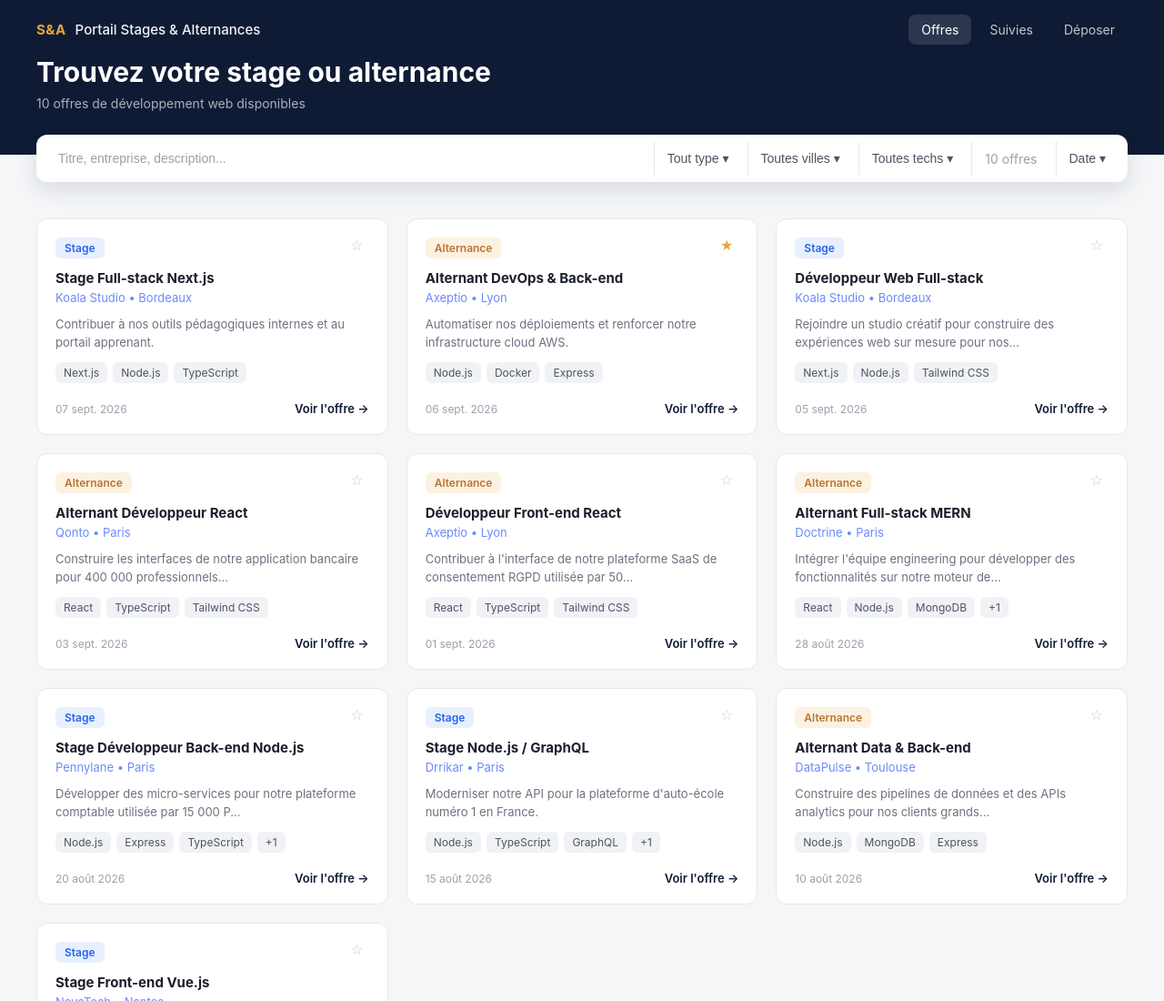
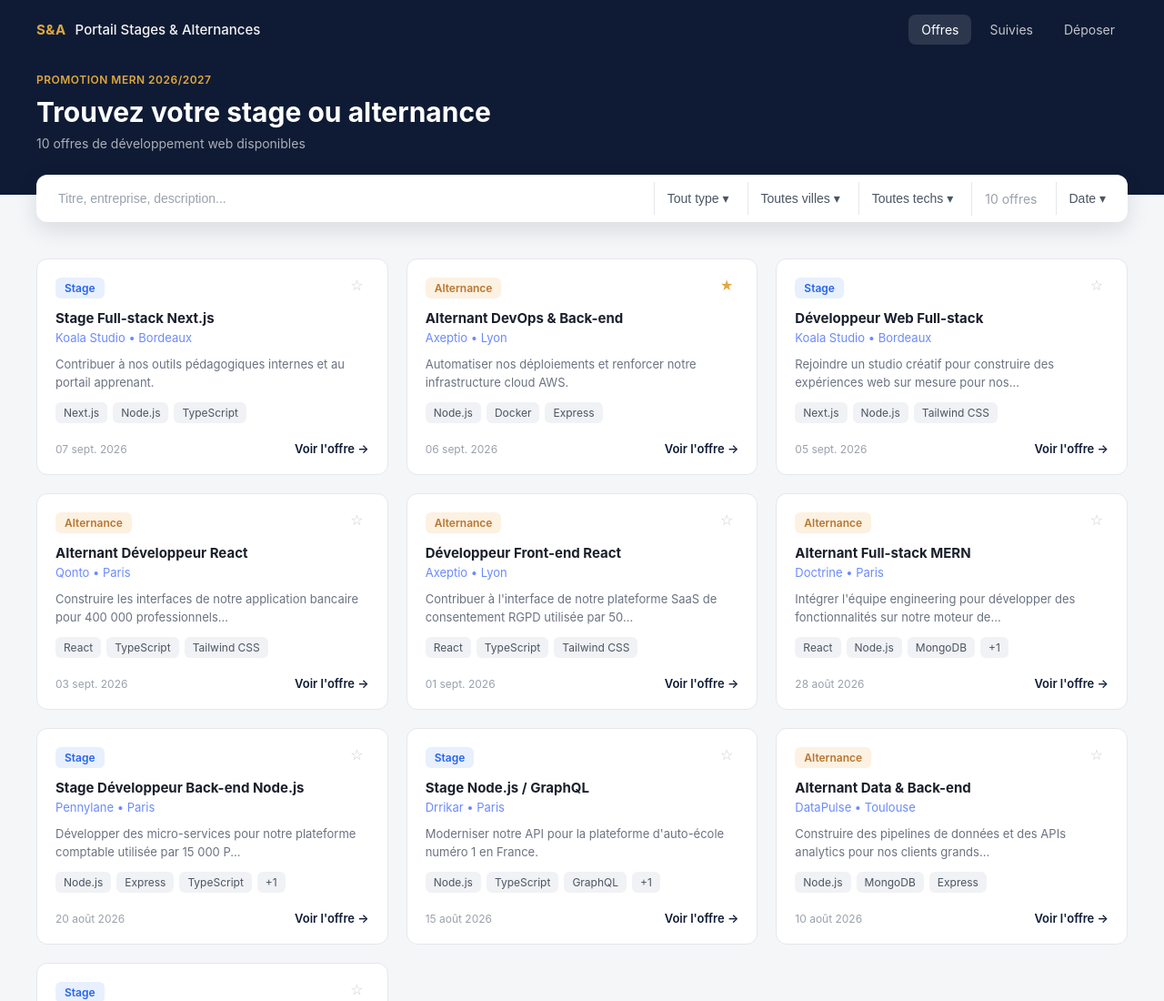
Before and after one commit to mohamedlfarh7-svg/job-boardJs, a plain HTML site: page index.html in a window 1280 px wide. Shown: the top 1100 px of the page at 91% size. Drawn offline with Linux system fonts and the light colour scheme.

Commit message:
style: update page styling

```diff
--- a/css/style.css
+++ b/css/style.css
@@ -24,6 +24,8 @@
     font-family: -apple-system, BlinkMacSystemFont, "Segoe UI", Roboto, Helvetica, Arial, sans-serif;
     background: var(--bg-page);
     color: var(--text-dark);
+       width: 100%;
+    height: 100%;
 }
 
 .topbar {
@@ -238,7 +240,7 @@
 .hero {
     background: var(--navy);
     color: #fff;
-    padding: 36px 40px 48px;
+    padding: 80px 40px 48px;
 }
 
 .hero-eyebrow {
@@ -272,6 +274,7 @@
     position: relative;
     z-index: 2;
     gap: 6px;
+    overflow: auto;
 }
 
 .search-input {
```
